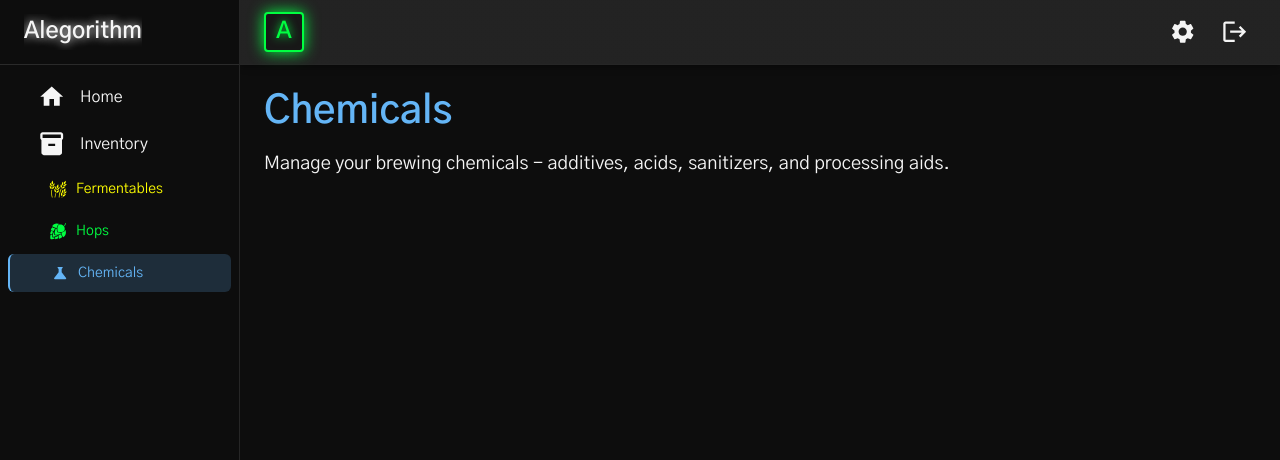
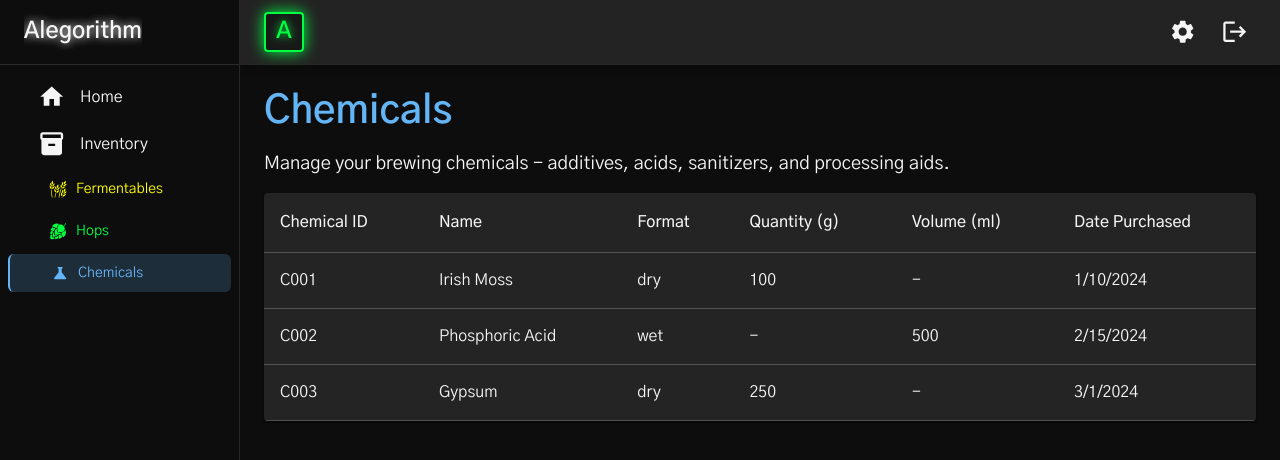
Before and after one commit to itwalton/alegorithm-web, a React (Vite) app: page /inventory/materials in a window 1280 px wide. Shown: the top 460 px of the page. Built offline with nearby package versions, Linux system fonts and the light colour scheme.

Commit message:
add data grid to chemical view

```diff
--- a/src/components/Inventory/chemicals-inventory/ChemicalsInventory.page.tsx
+++ b/src/components/Inventory/chemicals-inventory/ChemicalsInventory.page.tsx
@@ -1,17 +1,123 @@
-import { Typography, Box } from '@mui/material'
+import { Typography, Box, Table, TableBody, TableCell, TableContainer, TableHead, TableRow, Paper } from '@mui/material'
 import { useTheme } from '@mui/material/styles'
+import { useReactTable, getCoreRowModel, createColumnHelper, flexRender } from '@tanstack/react-table'
+import { type ChemicalLineItem } from './chemicals-inventory.model'
+
+const mockData: ChemicalLineItem[] = [
+  {
+    id: '1',
+    datePurchased: new Date('2024-01-10'),
+    chemical: {
+      id: 'C001',
+      name: 'Irish Moss',
+      format: 'dry',
+      quantity: 100
+    }
+  },
+  {
+    id: '2',
+    datePurchased: new Date('2024-02-15'),
+    chemical: {
+      id: 'C002',
+      name: 'Phosphoric Acid',
+      format: 'wet',
+      volume: 500
+    }
+  },
+  {
+    id: '3',
+    datePurchased: new Date('2024-03-01'),
+    chemical: {
+      id: 'C003',
+      name: 'Gypsum',
+      format: 'dry',
+      quantity: 250
+    }
+  }
+]
+
+const columnHelper = createColumnHelper<ChemicalLineItem>()
+
+const columns = [
+  columnHelper.accessor(row => row.chemical.id, {
+    id: 'chemicalId',
+    header: 'Chemical ID',
+    cell: info => info.getValue(),
+  }),
+  columnHelper.accessor(row => row.chemical.name, {
+    id: 'chemicalName',
+    header: 'Name',
+    cell: info => info.getValue(),
+  }),
+  columnHelper.accessor(row => row.chemical.format, {
+    id: 'chemicalFormat',
+    header: 'Format',
+    cell: info => info.getValue(),
+  }),
+  columnHelper.accessor(row => row.chemical.quantity, {
+    id: 'quantity',
+    header: 'Quantity (g)',
+    cell: info => info.getValue() ?? '-',
+  }),
+  columnHelper.accessor(row => row.chemical.volume, {
+    id: 'volume',
+    header: 'Volume (ml)',
+    cell: info => info.getValue() ?? '-',
+  }),
+  columnHelper.accessor('datePurchased', {
+    header: 'Date Purchased',
+    cell: info => info.getValue().toLocaleDateString(),
+  }),
+]
 
 export default function ChemicalsInventoryPage() {
   const theme = useTheme()
+
+  const table = useReactTable({
+    data: mockData,
+    columns,
+    getCoreRowModel: getCoreRowModel(),
+  })
 
   return (
     <Box>
       <Typography variant="h4" gutterBottom sx={{ color: theme.palette.info.main }}>
         Chemicals
       </Typography>
-      <Typography variant="body1">
+      <Typography variant="body1" gutterBottom>
         Manage your brewing chemicals - additives, acids, sanitizers, and processing aids.
       </Typography>
+      <TableContainer component={Paper} sx={{ mt: 2 }}>
+        <Table>
+          <TableHead>
+            {table.getHeaderGroups().map(headerGroup => (
+              <TableRow key={headerGroup.id}>
+                {headerGroup.headers.map(header => (
+                  <TableCell key={header.id}>
+                    {header.isPlaceholder
+                      ? null
+                      : flexRender(
+                          header.column.columnDef.header,
+                          header.getContext()
+                        )}
+                  </TableCell>
+                ))}
+              </TableRow>
+            ))}
+          </TableHead>
+          <TableBody>
+            {table.getRowModel().rows.map(row => (
+              <TableRow key={row.id}>
+                {row.getVisibleCells().map(cell => (
+                  <TableCell key={cell.id}>
+                    {flexRender(cell.column.columnDef.cell, cell.getContext())}
+                  </TableCell>
+                ))}
+              </TableRow>
+            ))}
+          </TableBody>
+        </Table>
+      </TableContainer>
     </Box>
   )
 }
--- a/src/components/Inventory/hops-inventory/HopsInventory.page.tsx
+++ b/src/components/Inventory/hops-inventory/HopsInventory.page.tsx
@@ -1,17 +1,117 @@
-import { Typography, Box } from '@mui/material'
+import { Typography, Box, Table, TableBody, TableCell, TableContainer, TableHead, TableRow, Paper } from '@mui/material'
 import { useTheme } from '@mui/material/styles'
+import { useReactTable, getCoreRowModel, createColumnHelper, flexRender } from '@tanstack/react-table'
+import { type HopLineItem } from './hops-inventory.model'
+
+const mockData: HopLineItem[] = [
+  {
+    id: '1',
+    datePurchased: new Date('2024-01-20'),
+    hop: {
+      id: 'H001',
+      name: 'Cascade',
+      purpose: 'aroma',
+      dateHarvested: new Date('2023-09-15')
+    }
+  },
+  {
+    id: '2',
+    datePurchased: new Date('2024-02-10'),
+    hop: {
+      id: 'H002',
+      name: 'Centennial',
+      purpose: 'bittering',
+      dateHarvested: new Date('2023-09-20')
+    }
+  },
+  {
+    id: '3',
+    datePurchased: new Date('2024-03-05'),
+    hop: {
+      id: 'H003',
+      name: 'Citra',
+      purpose: 'aroma'
+    }
+  }
+]
+
+const columnHelper = createColumnHelper<HopLineItem>()
+
+const columns = [
+  columnHelper.accessor(row => row.hop.id, {
+    id: 'hopId',
+    header: 'Hop ID',
+    cell: info => info.getValue(),
+  }),
+  columnHelper.accessor(row => row.hop.name, {
+    id: 'hopName',
+    header: 'Name',
+    cell: info => info.getValue(),
+  }),
+  columnHelper.accessor(row => row.hop.purpose, {
+    id: 'hopPurpose',
+    header: 'Purpose',
+    cell: info => info.getValue(),
+  }),
+  columnHelper.accessor('datePurchased', {
+    header: 'Date Purchased',
+    cell: info => info.getValue().toLocaleDateString(),
+  }),
+  columnHelper.accessor(row => row.hop.dateHarvested, {
+    id: 'dateHarvested',
+    header: 'Date Harvested',
+    cell: info => info.getValue()?.toLocaleDateString() ?? '-',
+  }),
+]
 
 export default function HopsInventoryPage() {
   const theme = useTheme()
+
+  const table = useReactTable({
+    data: mockData,
+    columns,
+    getCoreRowModel: getCoreRowModel(),
+  })
 
   return (
     <Box>
       <Typography variant="h4" gutterBottom sx={{ color: theme.palette.primary.main }}>
         Hops
       </Typography>
-      <Typography variant="body1">
+      <Typography variant="body1" gutterBottom>
         Manage your hop varieties for brewing - bittering, flavor, and aroma hops.
       </Typography>
+      <TableContainer component={Paper} sx={{ mt: 2 }}>
+        <Table>
+          <TableHead>
+            {table.getHeaderGroups().map(headerGroup => (
+              <TableRow key={headerGroup.id}>
+                {headerGroup.headers.map(header => (
+                  <TableCell key={header.id}>
+                    {header.isPlaceholder
+                      ? null
+                      : flexRender(
+                          header.column.columnDef.header,
+                          header.getContext()
+                        )}
+                  </TableCell>
+                ))}
+              </TableRow>
+            ))}
+          </TableHead>
+          <TableBody>
+            {table.getRowModel().rows.map(row => (
+              <TableRow key={row.id}>
+                {row.getVisibleCells().map(cell => (
+                  <TableCell key={cell.id}>
+                    {flexRender(cell.column.columnDef.cell, cell.getContext())}
+                  </TableCell>
+                ))}
+              </TableRow>
+            ))}
+          </TableBody>
+        </Table>
+      </TableContainer>
     </Box>
   )
 }
--- a/src/components/Layout/AppLayout.tsx
+++ b/src/components/Layout/AppLayout.tsx
@@ -1,4 +1,4 @@
-import { useState, ReactNode } from 'react'
+import { useState, type ReactNode } from 'react'
 import {
   Box,
   Drawer,
```
Also changed, not shown: src/components/Inventory/chemicals-inventory/chemicals-inventory.model.ts (added, +15 -0 lines), src/components/Inventory/hops-inventory/hops-inventory.model.ts (added, +14 -0 lines).
